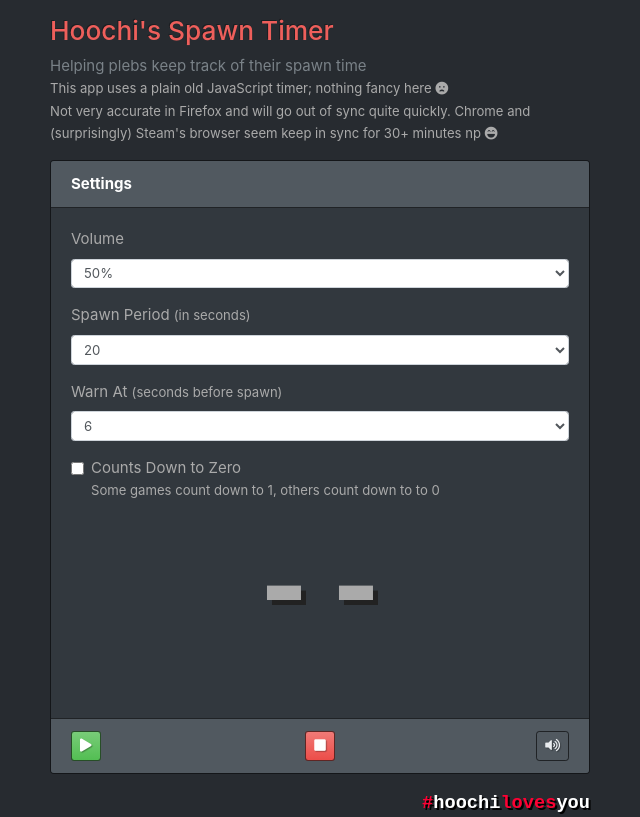
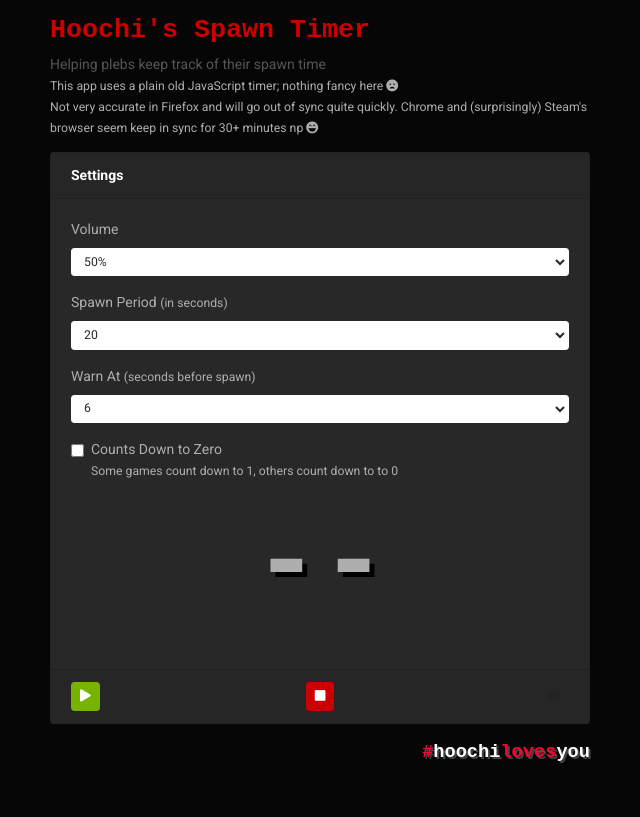
Before and after one commit to hoochi/hoochi.github.io, a website: page spawn-timer/app/index.html in a window 1280 px wide. Shown: the whole page, without its empty margins (320-960 px from the left). Drawn offline with nearby package versions, Linux system fonts and the light colour scheme; files that its build step writes are made by us from their sources.

Commit message:
changed theme to cyborg. slight changes to title

```diff
--- a/spawn-timer/app/index.html
+++ b/spawn-timer/app/index.html
@@ -6,7 +6,7 @@
    <meta name="viewport" content="width=device-width, initial-scale=1">
    <title>Hoochi's Spawn Timer</title>
 
-   <link rel="stylesheet" href="https://cdn.jsdelivr.net/npm/bootswatch@4.6.0/dist/slate/bootstrap.min.css" integrity="sha256-HWVg3zL3fw4CcLn1pHUm5i+ZzZpl5Qu/ZMq9vAi02Kg=" crossorigin="anonymous">
+   <link rel="stylesheet" href="https://cdn.jsdelivr.net/npm/bootswatch@4.6.0/dist/cyborg/bootstrap.min.css" crossorigin="anonymous">
    <link rel="stylesheet" href="./lib/fontawesome/css/all.min.css">
    <link rel="stylesheet" href="./css/master.min.css">
 </head>
@@ -14,7 +14,7 @@
    <div class="container">
       <div class="row justify-content-center row-margin-top">
          <div class="col-12 col-lg-6">
-            <h3 class="text-danger">Hoochi's Spawn Timer</h3>
+            <h3 class="title text-danger">Hoochi's Spawn Timer</h3>
             <span class="text-muted">Helping plebs keep track of their spawn time</span>
          </div>
       </div>
@@ -94,10 +94,8 @@
 
                   <div class="row">
                      <div class="col">
-                        <div class="form-group">
-                           <div class="text-center">
-                              <span id="myTime" class="panel-timer">--</span>
-                           </div>
+                        <div class="text-center">
+                           <span id="myTime" class="panel-timer">--</span>
                         </div>
                      </div>
                   </div>
--- a/spawn-timer/app/scss/master.scss
+++ b/spawn-timer/app/scss/master.scss
@@ -3,7 +3,7 @@
    font-size: 800%;
    text-align: center;
    font-weight: bold;
-   text-shadow: 5px 5px #222;
+   text-shadow: 5px 5px #000;
 }
 
 .tag {
@@ -12,7 +12,7 @@
    font-size: 14pt;
 }
 
-$tag-shadow: 2px 2px #000;
+$tag-shadow: 2px 2px #444;
 
 .tag-pink {
    color: rgb(255, 0, 51);
@@ -27,3 +27,9 @@ $tag-shadow: 2px 2px #000;
 .row-margin-top {
    margin-top: 1em;
 }
+
+.title {
+   font-family: 'Courier New', Courier, monospace;
+   font-size: 20pt;
+   font-weight: bolder;
+}
```
Also changed, not shown: spawn-timer/dist/css/master.min.css, spawn-timer/dist/index.html.
